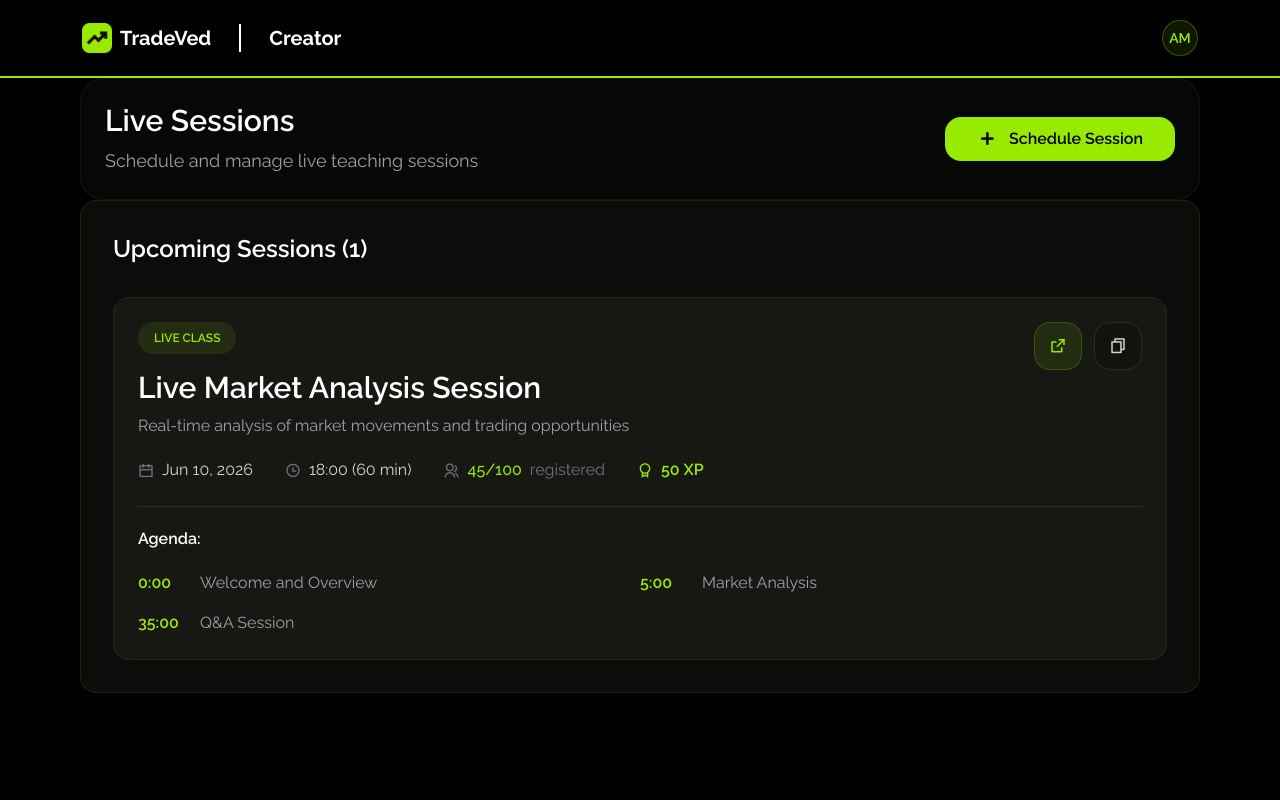
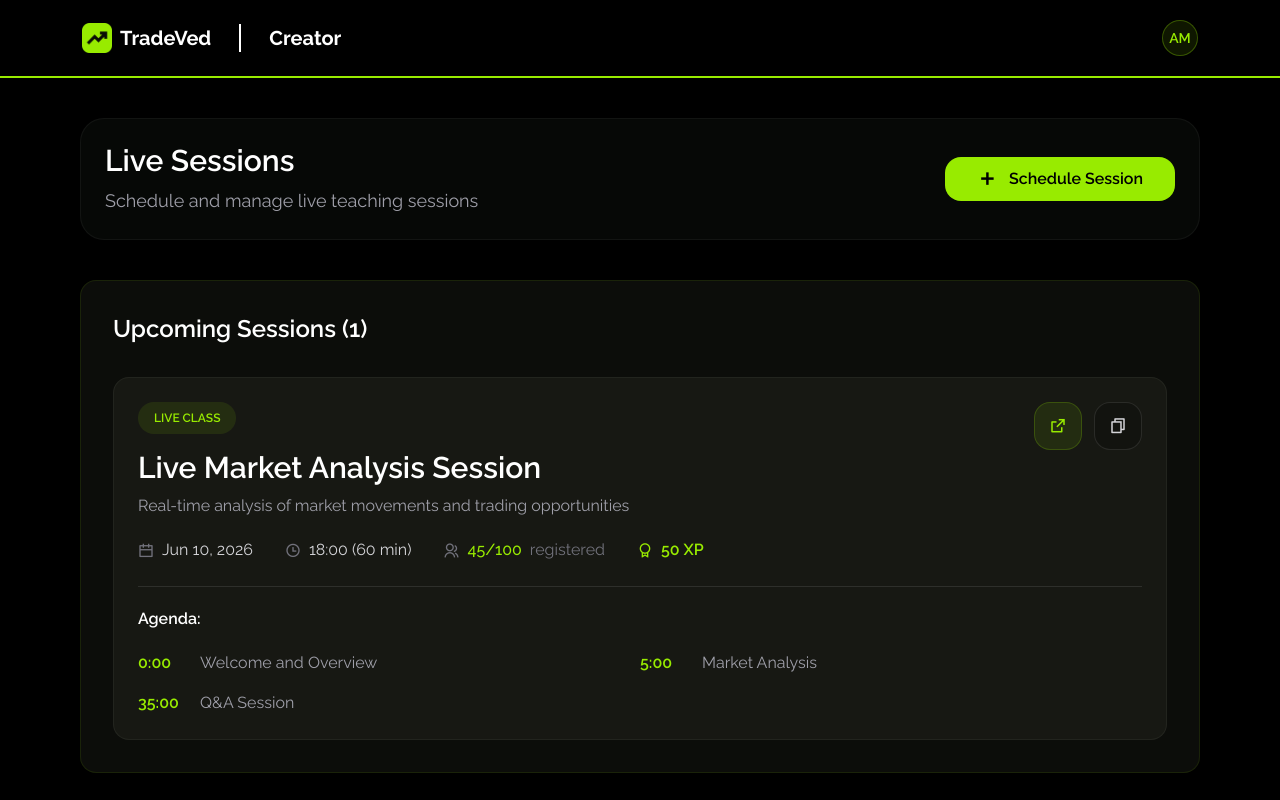
Before and after one commit to bot-rohit/Front-LMS, a Next.js app: page /creators/live in a window 1280 px wide. Built offline with nearby package versions, Linux system fonts and the light colour scheme.

Commit message:
final last  Fix

```diff
--- a/src/components/course_lib/Countine.tsx
+++ b/src/components/course_lib/Countine.tsx
@@ -81,7 +81,7 @@ const countine = () => {
                             </div>
                         </div>
                         <div className='relative'>
-                            <p className='absolute z-1 text-red-given font-bold -top-10'>Clickable</p>
+                            <p className='absolute z-1 text-red-given font-bold top-15 left-5'>Clickable</p>
 
                             <Link href={"/courseOverview"} className="rounded-xl whitespace-nowrap bg-neon-green px-6 py-3 text-md font-semibold text-black transition hover:scale-[1.02]">
                                 Continue <span>Module</span>
--- a/src/components/creators/live/Sessions.tsx
+++ b/src/components/creators/live/Sessions.tsx
@@ -22,8 +22,8 @@ const sessions = [
 const Sessions = () => {
     const category = 1;
     return (
-        <div>
-            <div className="flex items-center justify-between rounded-3xl border border-white/5 bg-[#060806] p-6 mx-20 font-heading">
+        <div className='flex flex-col gap-10 pt-10'>
+            <div className="flex items-center justify-between gap-10 rounded-3xl border border-white/5 bg-[#060806] p-6 mx-20 font-heading">
 
                 <div>
                     <h2 className="text-3xl font-semibold text-white">
```
